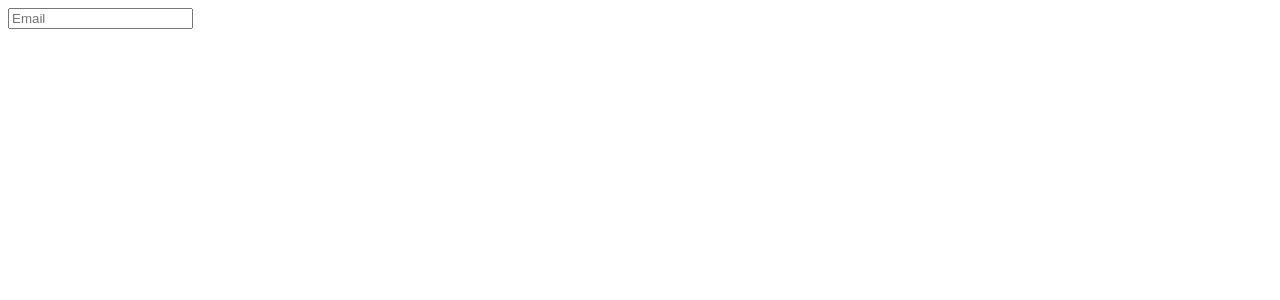
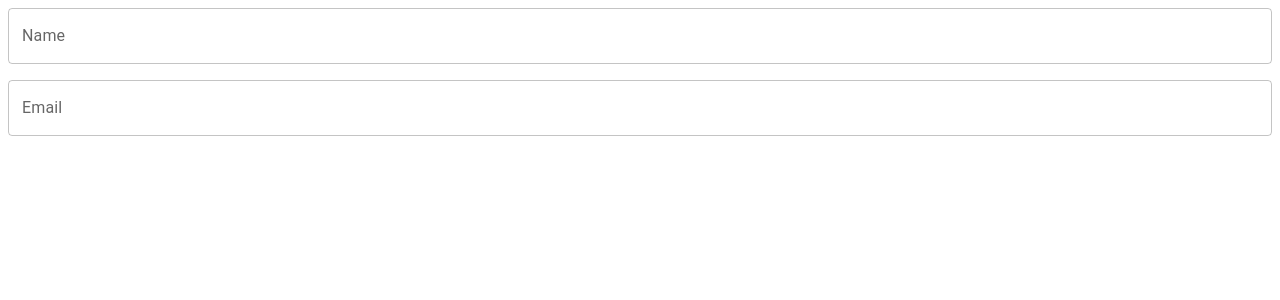
Before and after one commit to hasan814/React-Hook-Form, a React (Vite) app: page / in a window 1280 px wide. Shown: the top 300 px of the page. Built offline with nearby package versions, Linux system fonts and the light colour scheme.

Commit message:
Connect Material UI, ZOD and React Hook Form

```diff
--- a/src/users/components/Users.tsx
+++ b/src/users/components/Users.tsx
@@ -1,29 +1,34 @@
+import { Stack, TextField } from "@mui/material";
+import { schema, Schema } from "../types/schema";
+import { zodResolver } from "@hookform/resolvers/zod";
 import { useForm } from "react-hook-form";
 
 const Users = () => {
   // ========== State ============
   const {
     register,
-    handleSubmit,
     formState: { errors },
-  } = useForm<{ email: string }>({ mode: "all" });
+  } = useForm<Schema>({
+    mode: "all",
+    resolver: zodResolver(schema),
+  });
 
-  // ========== Submit Function ============
-  const onSubmit = () => {
-    console.log("submit");
-  };
   // ========== Rendering ============
   return (
-    <form onSubmit={handleSubmit(onSubmit)}>
-      <input
-        {...register("email", {
-          required: { value: true, message: "The email is required" },
-          maxLength: { value: 10, message: "Too many char" },
-        })}
-        placeholder="Email"
+    <Stack sx={{ gap: 2 }}>
+      <TextField
+        label="Name"
+        {...register("name")}
+        error={!!errors.name}
+        helperText={errors.name?.message}
       />
-      <p>{errors.email?.message}</p>
-    </form>
+      <TextField
+        {...register("email")}
+        label="Email"
+        error={!!errors.email}
+        helperText={errors.email?.message}
+      />
+    </Stack>
   );
 };
 
--- a/src/users/types/schema.ts
+++ b/src/users/types/schema.ts
@@ -5,3 +5,6 @@ export const schema = z.object({
     name: z.string().min(1, { message: "Required" }),
     email: z.string().min(1, { message: "Email is required" }).refine((text) => { return patterns.email.test(text), { message: "Email not Valid" } })
 })
+
+
+export type Schema = z.infer<typeof schema>
```
Also changed, not shown: package.json (+5 -5 lines), 1 other file (tests, documents, lock files or other folders).
